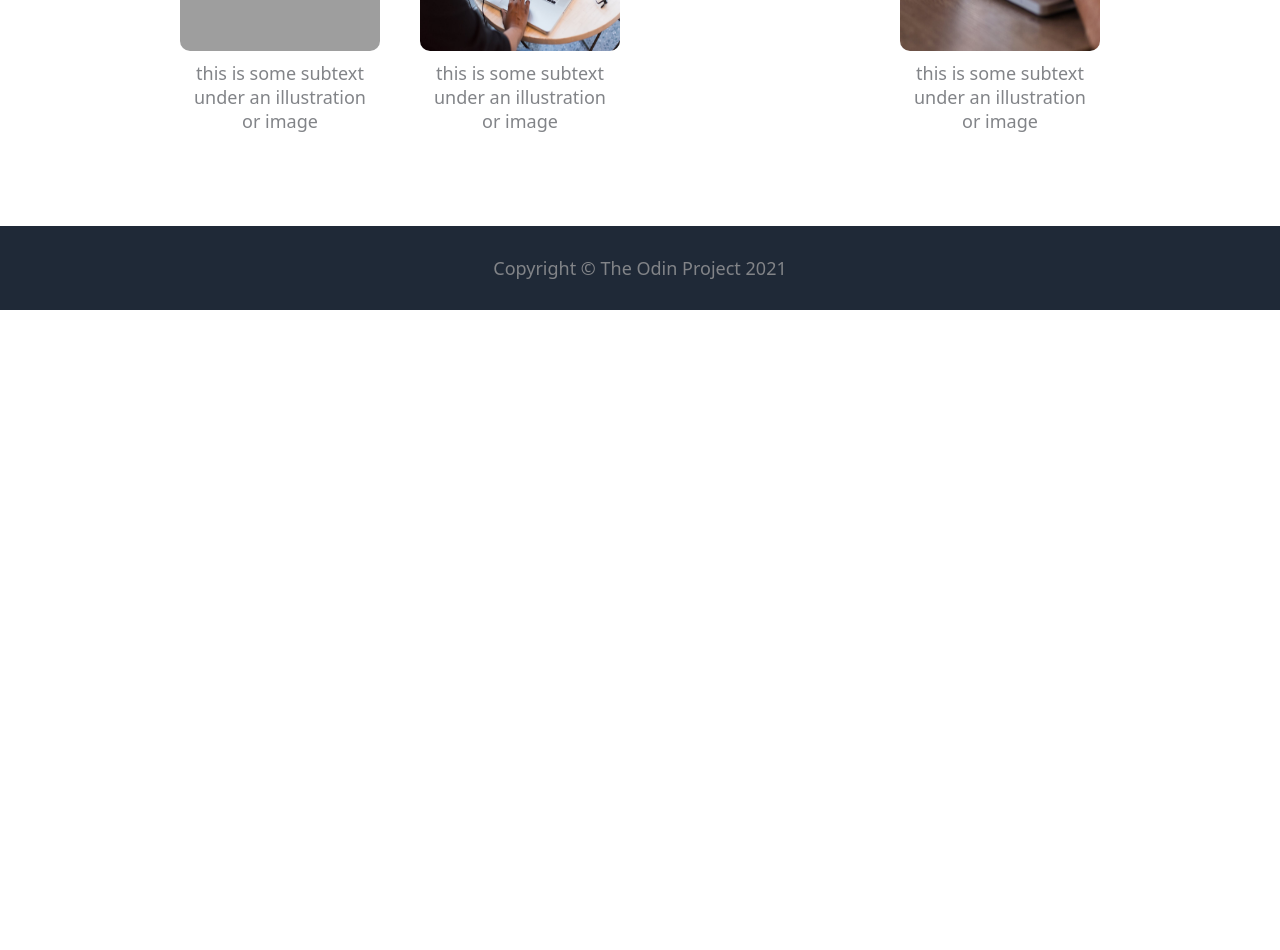
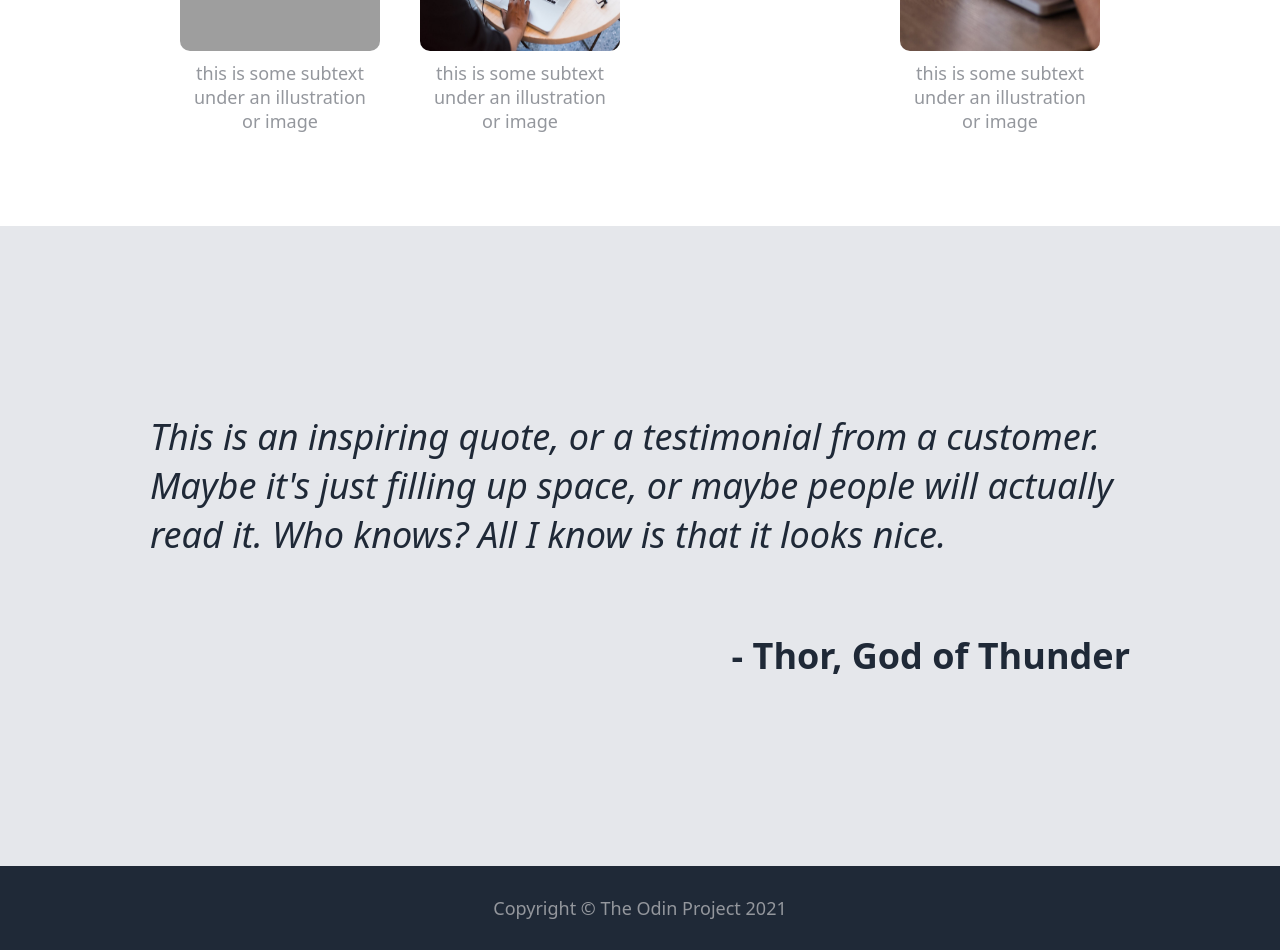
Before and after one commit to fguzman717/landing-page, a plain HTML site: page index.html in a window 1280 px wide. Shown: the part 1121-2071 px from the top of the page. Before the commit the page ends 1431 px from the top, so only its background shows below. Drawn offline with Linux system fonts and the light colour scheme; grey boxes are pictures that could not be loaded.

Commit message:
Completed the Quote Section of the Page

```diff
--- a/index.html
+++ b/index.html
@@ -23,7 +23,7 @@
             This website has some subtext that goes here under the main title.
             It's a smaller font and the color is lower contrast
           </div>
-          <button class="secondary-text">Sign up</button>
+          <button class="hero-button">Sign up</button>
         </div>
         <div class="hero-image">
           <img
@@ -79,6 +79,14 @@
         </div>
       </div>
     </div>
+    <div class="third-section">
+      <p class="quote">
+        This is an inspiring quote, or a testimonial from a customer. Maybe it's
+        just filling up space, or maybe people will actually read it. Who knows?
+        All I know is that it looks nice.
+      </p>
+      <p class="quote-reference">- Thor, God of Thunder</p>
+    </div>
     <div class="footer secondary-text">
       Copyright &copy; The Odin Project 2021
     </div>
--- a/styles.css
+++ b/styles.css
@@ -62,12 +62,13 @@ button {
 
 .secondary-text {
   font-size: 18px;
-  color: #828488;
+  color: #94979d;
 }
 
-button {
+.hero-button {
   background-color: #3882f6;
   border: none;
+  color: #f9faf8;
   padding: 8px 32px;
   text-align: center;
   text-decoration: none;
@@ -116,6 +117,29 @@ button {
   border-radius: 10px;
 }
 
+.third-section {
+  background-color: #e5e7eb;
+  display: flex;
+  flex-direction: column;
+  justify-items: center;
+  padding: 150px;
+}
+
+.quote {
+  text-align: left;
+  color: #1f2937;
+  font-size: 36px;
+  font-style: italic;
+  font-weight: 100;
+}
+
+.quote-reference {
+  text-align: right;
+  color: #1f2937;
+  font-weight: 900;
+  font-size: 36px;
+}
+
 /*
 *
 *
```
